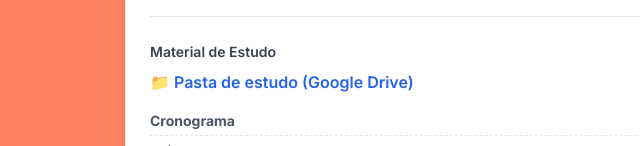
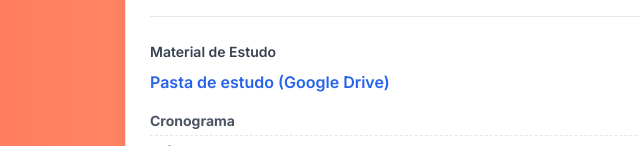
Before and after one commit to hericmr/camaradas, a website built with Vite: page index.html in a window 1280 px wide. Shown: the part 654-800 px from the top of the page, 19-659 px from the left. Built offline with nearby package versions, Linux system fonts and the light colour scheme.

Commit message:
fix: remover emoji do link de material de estudo

```diff
--- a/index.html
+++ b/index.html
@@ -57,7 +57,7 @@
               target="_blank"
               rel="noopener"
               class="study-link"
-            >📁 Pasta de estudo (Google Drive)</a>
+            >Pasta de estudo (Google Drive)</a>
             <ul class="study-folder-list text-sm text-gray-600">
               <li><strong>Cronograma</strong></li>
               <li><strong>guia</strong></li>
```
